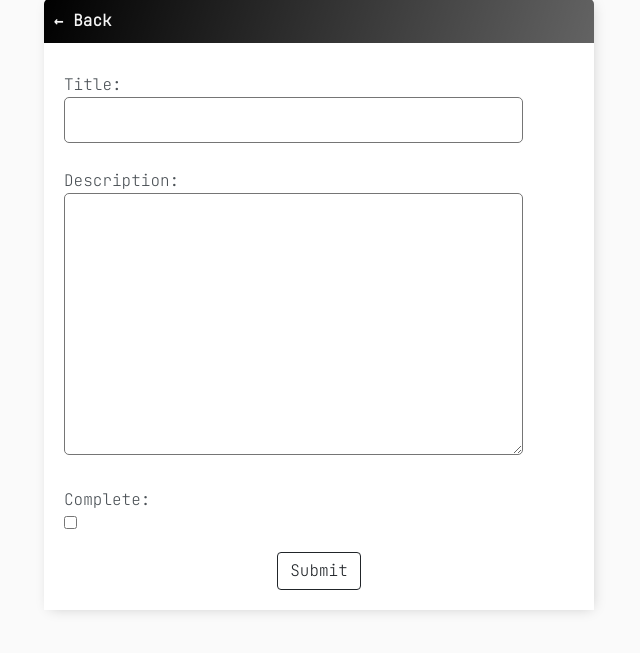
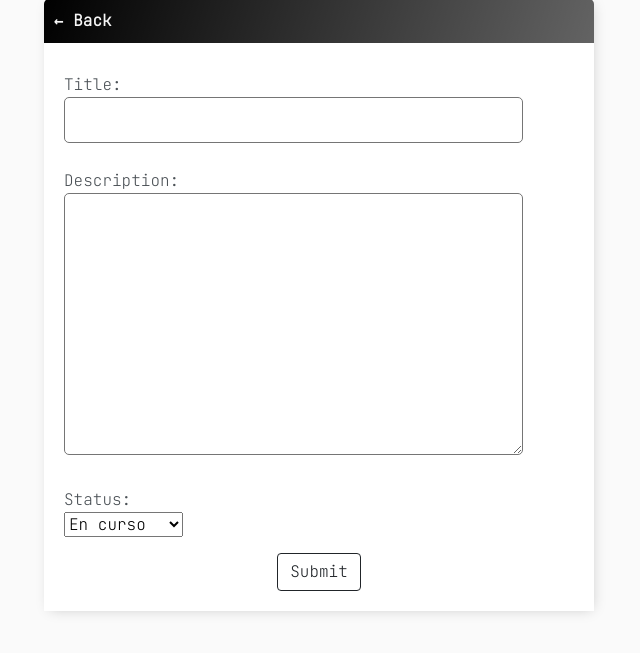
Before and after one commit to LautaroFullone/ToDo-List, a Django app: page /task-create/ in a window 1280 px wide. Shown: the part 51-704 px from the top of the page, without its empty margins (321-961 px from the left). Run offline with Django 3.2, Linux system fonts and the light colour scheme; a user stored in the database is signed in.

Commit message:
Status Update

```diff
--- a/base/models.py
+++ b/base/models.py
@@ -1,16 +1,23 @@
 from django.db import models
 from django.contrib.auth.models import User
 # Create your models here.
+from django.utils.translation import gettext_lazy as _
 
 class Task(models.Model):
+    class TaskStatus(models.TextChoices):
+        in_progress= 'En curso', _('En curso')
+        done= 'Completado', _('Completado')
+        abandoned= 'Abandonado', _('Abandonado')
+
     user = models.ForeignKey(User, on_delete= models.CASCADE, null= True, blank= True)
     title = models.CharField(max_length=200)
     description = models.TextField(null= True, blank= True)
     complete = models.BooleanField(default= False)
     create = models.DateTimeField(auto_now_add= True)
-
+    status =models.CharField(max_length=50,choices=TaskStatus.choices,default=TaskStatus.in_progress)
     def __str__(self):  #define el atributo principal
         return self.title
 
+
     class Meta:
         ordering = ['complete'];
--- a/base/templates/base/main.html
+++ b/base/templates/base/main.html
@@ -154,7 +154,10 @@
             cursor: pointer;
             text-decoration: none;
         }
-
+        .status{
+            font-weight: bolder;
+            text-transform:uppercase;
+        }
         .card-body {
             padding: 20px;
         }
--- a/base/views.py
+++ b/base/views.py
@@ -50,7 +50,7 @@ class TaskList(LoginRequiredMixin, ListView):
     def get_context_data(self, **kwargs):
         context = super().get_context_data(**kwargs)
         context['tasks'] = context['tasks'].filter(user=self.request.user)
-        context['count'] = context['tasks'].filter(complete=False).count()
+        context['count'] = context['tasks'].filter(status='Completado').count()
 
         search_input = self.request.GET.get('search-area') or ''
         if search_input:
@@ -69,7 +69,7 @@ class TaskDetail(LoginRequiredMixin, DetailView):
 
 class TaskCreate(LoginRequiredMixin, CreateView):
     model = Task
-    fields = ['title', 'description', 'complete']  # SON LOS ATRIBUTOS DEL MODELO QUE QUEREMOS EN EL FORMULARIO -> ['title', 'description']
+    fields = ['title', 'description', 'status']  # SON LOS ATRIBUTOS DEL MODELO QUE QUEREMOS EN EL FORMULARIO -> ['title', 'description']
     success_url = reverse_lazy('tasks')  # cuando es success envio a la vista de tasks
 
     def form_valid(self, form):   #asigna el usuario que crea la Task, al objeto task
@@ -79,8 +79,9 @@ class TaskCreate(LoginRequiredMixin, CreateView):
 
 class TaskUpdate(LoginRequiredMixin, UpdateView):
     model = Task
-    fields = ['title', 'description', 'complete']
+    fields = ['title', 'description', 'status']
     success_url = reverse_lazy('tasks')
+
 
 
 class TaskDelete(LoginRequiredMixin, DeleteView):
```
Also changed, not shown: base/templates/base/task_list.html (+6 -2 lines), base/migrations/0002_task_status.py (added), base/migrations/0003_alter_task_status.py (added), db.sqlite3.
